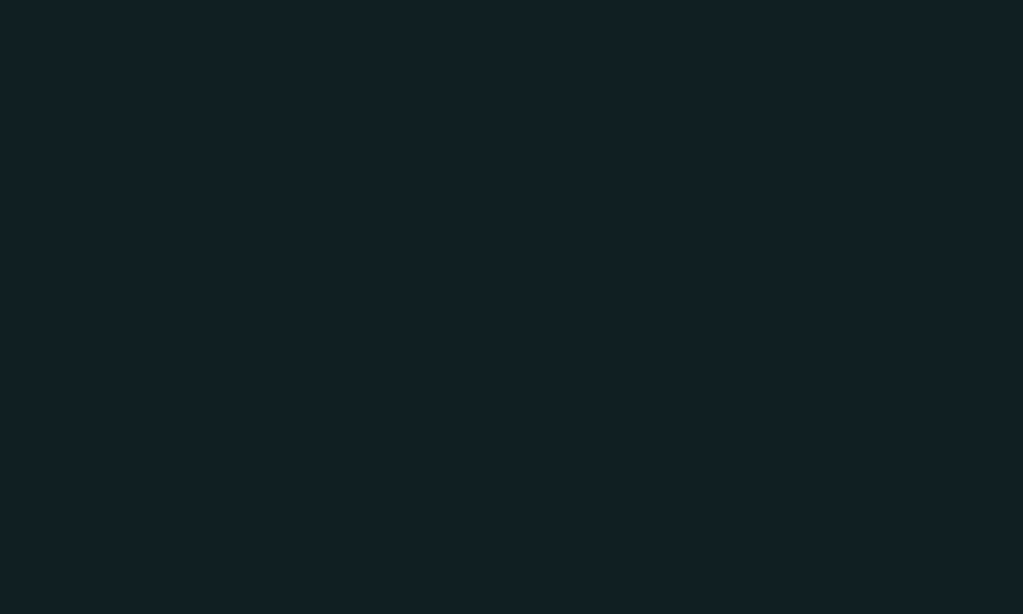
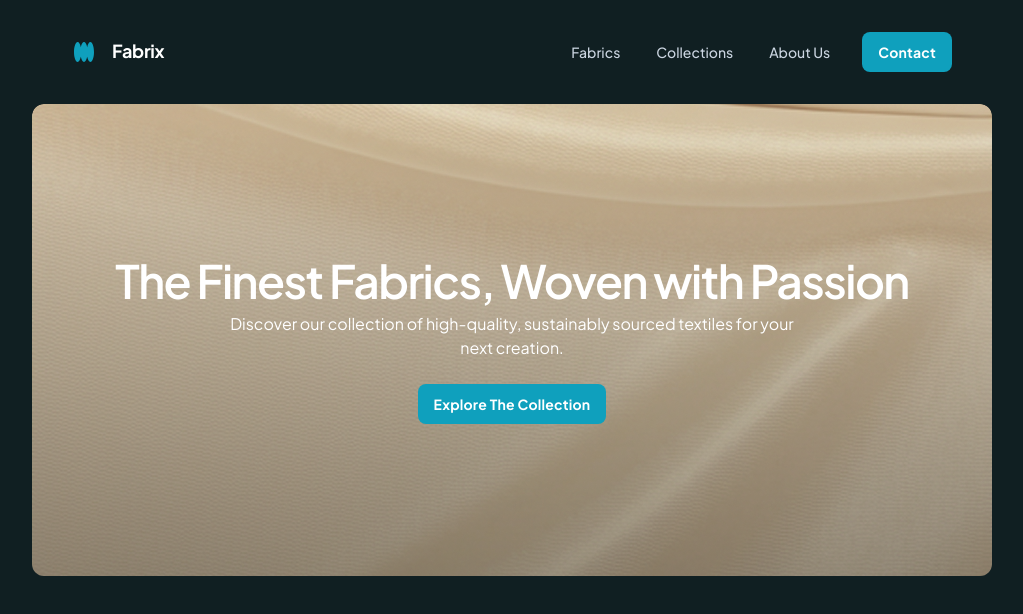
Before and after one commit to fahmirizalbudi/fabrix, a website built with Vite: page index.html in a window 1280 px wide. Shown: the whole page, without its empty margins (128-1151 px from the left). Built offline with nearby package versions, Linux system fonts and the light colour scheme.

Commit message:
feat: create hero section and navigation bar

```diff
--- a/index.html
+++ b/index.html
@@ -1,4 +1,4 @@
-<!doctype html>
+<!DOCTYPE html>
 <html lang="en">
   <head>
     <meta charset="UTF-8" />
@@ -9,9 +9,47 @@
   <body>
     <div id="app">
       <header class="header">
-        <div class="header__logo"></div>
-        <div class="header__links"></div>
+        <div class="header__brand">
+          <img
+            src="/brand.svg"
+            alt="Fabrix Logo"
+            width="24"
+            height="24"
+            class="header__logo"
+          />
+          <span class="header__title">Fabrix</span>
+        </div>
+        <div class="header__side">
+          <div class="header__items">
+            <li class="header__item">
+              <a href="#" class="header__item-link">Fabrics</a>
+            </li>
+            <li class="header__item">
+              <a href="#" class="header__item-link">Collections</a>
+            </li>
+            <li class="header__item">
+              <a href="#" class="header__item-link">About Us</a>
+            </li>
+          </div>
+          <button class="header__cta">Contact</button>
+        </div>
       </header>
+      <main>
+        <section class="hero">
+          <div class="hero__background">
+            <div class="hero__text">
+              <h1 class="hero__title">
+                The Finest Fabrics, Woven with Passion
+              </h1>
+              <p class="hero__description">
+                Discover our collection of high-quality, sustainably sourced
+                textiles for your next creation.
+              </p>
+            </div>
+            <button class="hero__cta">Explore The Collection</button>
+          </div>
+        </section>
+      </main>
     </div>
     <script type="module" src="/src/main.ts"></script>
   </body>
--- a/src/style.css
+++ b/src/style.css
@@ -1,7 +1,10 @@
+@import url('https://fonts.googleapis.com/css2?family=Plus+Jakarta+Sans:ital,wght@0,200..800;1,200..800&display=swap');
+
 * {
   margin: 0;
   padding: 0;
-  box-sizing: 0;
+  box-sizing: border-box;
+  font-family: 'Plus Jakarta Sans';
 }
 
 body {
@@ -13,3 +16,115 @@ body {
   max-width: 960px;
   margin: 0 auto;
 }
+
+.header {
+  width: 100%;
+  padding: 12px 40px;
+  margin-top: 20px;
+  display: flex;
+  align-items: center;
+  justify-content: space-between;
+}
+
+.header__brand {
+  display: flex;
+  gap: 16px;
+}
+
+.header__title {
+  font-weight: 700;
+  font-size: 18px;
+  line-height: 22.5px;
+  letter-spacing: -0.27px;
+  color: #FFF;
+}
+
+.header__side {
+  display: flex;
+  align-items: center;
+  gap: 32px;
+}
+
+.header__items {
+  display: flex;
+  align-items: center;
+  gap: 36px;
+}
+
+.header__item {
+  list-style: none;
+  list-style-type: none;
+}
+
+.header__item-link {
+  font-size: 14px;
+  color: #CBD5E1;
+  line-height: 21px;
+  font-weight: 500;
+  text-decoration: none;
+}
+
+.header__cta, .hero__cta {
+  cursor: pointer;
+  height: 40px;
+  background-color: #0FA0BD;
+  border-radius: 8px;
+  padding-inline: 16px;
+  color: #FFF;
+  font-size: 14px;
+  font-weight: 700;
+  line-height: 21px;
+  letter-spacing: 0.21px;
+  border: none;
+  outline: none;
+  display: flex;
+  align-items: center;
+  justify-content: center;
+}
+
+main {
+  width: 100%;
+  display: flex;
+  flex-direction: column;
+  gap: 64px;
+}
+
+.hero {
+  padding-top: 20px;
+}
+
+.hero__background {
+  width: 100%;
+  background-image: url('/public/hero__background.png');
+  padding: 152px 16px;
+  border-radius: 12px;
+  display: flex;
+  flex-direction: column;
+  align-items: center;
+  justify-content: center;
+  gap: 24px;
+}
+
+.hero__text {
+  display: flex;
+  align-items: center;
+  flex-direction: column;
+  gap: 8px;
+}
+
+.hero__title {
+  color: #FFF;
+  font-weight: 600;
+  font-size: 46px;
+  line-height: 48px;
+  letter-spacing: -1.58px;
+  text-align: center;
+}
+
+.hero__description {
+  width: 576px;
+  font-size: 16px;
+  line-height: 24px;
+  text-align: center;
+  color: #FFF;
+}
```
Also changed, not shown: public/hero__background.png (added).
